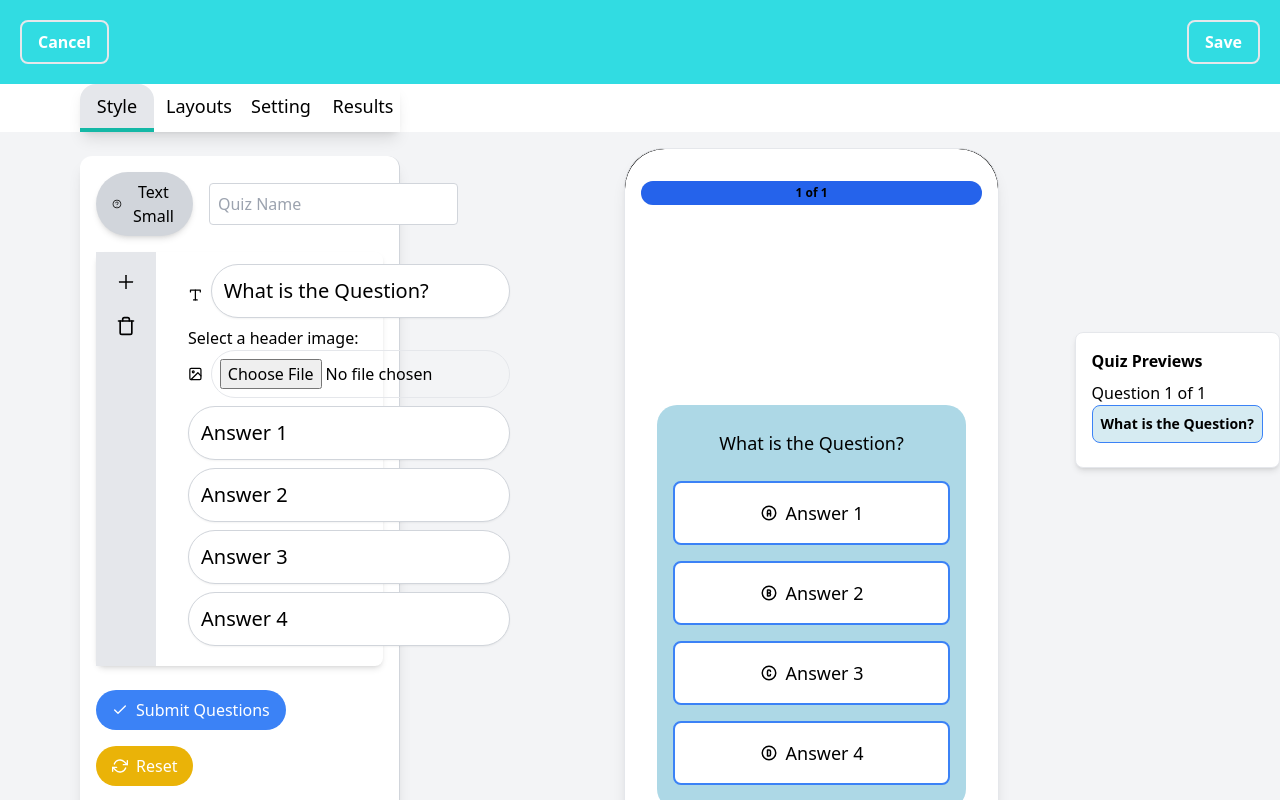
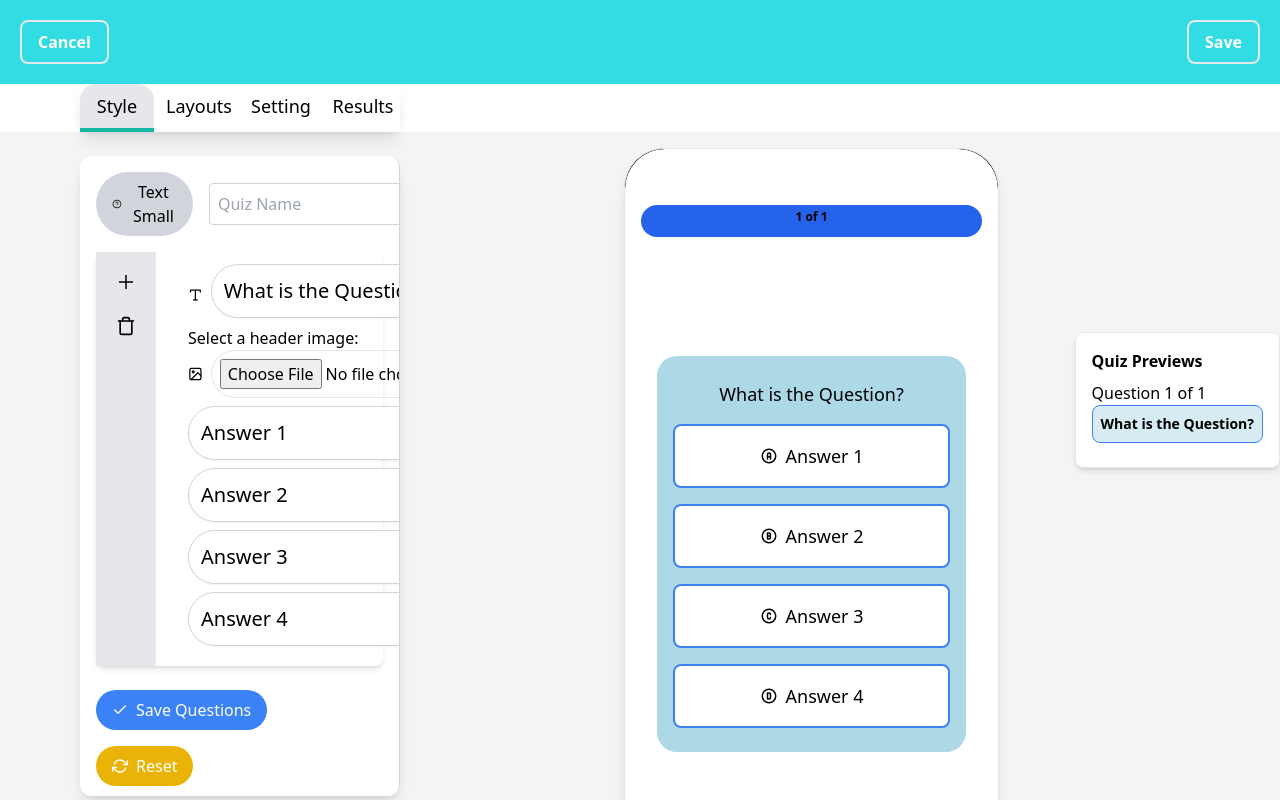
Before and after one commit to Manishsaily/visionVerse-Project, a Next.js app: page /setting in a window 1280 px wide. Shown: the top 800 px of the page. Built offline with nearby package versions, Linux system fonts and the light colour scheme.

Commit message:
created different template progress bar and UI elements

```diff
--- a/src/app/components/Quizeselection.jsx
+++ b/src/app/components/Quizeselection.jsx
@@ -5,7 +5,7 @@ const Quizselection = () => {
     return (
       <div>
           {/* Navbar */}
-          <nav className='bg-blue-600 text-white p-4'>
+          <nav className='bg-[#31dce2] text-black p-4'>
             <ul className='flex justify-center'>
                 <li>
                     <a>Vision Verse Interactive</a>
--- a/src/app/components/TemplatePreview.jsx
+++ b/src/app/components/TemplatePreview.jsx
@@ -21,25 +21,21 @@ export default function TemplatePreview({
 }) {
   // Define the button style with the question container
   const getStyledContainer = () => {
+    const containerHeight =
+      buttonStyle === "style2" ? "h-2/3" : "h-auto"; // Set height to 2/3 for style2
+
     return (
       <div
-        className={`flex flex-col items-center gap-2 p-6 px-4 rounded-lg ${
-          layout === "stacked" ? "-mt-8" : ""
-        }`} // Add margin-top for stacked layout
-        style={{ backgroundColor: buttonColor, borderRadius: "20px" }}
+        className={`flex flex-col items-center justify-center p-6 px-4 rounded-lg ${layout === "stacked" ? "-mt-48" : "-mt-48"} ${containerHeight}`}
+        style={{
+          backgroundColor: buttonStyle === "style2" ? "white" : buttonColor,
+          borderRadius: "20px",
+        }}
       >
-        <p
-          className={`${
-            isLarge ? "text-2xl" : "text-lg"
-          } mb-4 text-center text-black`}
-        >
+        <p className={`${isLarge ? "text-2xl" : "text-lg"} mb-4 text-center text-black`}>
           {questions}
         </p>
-        <div
-          className={`grid ${
-            layout === "stacked" ? "grid-cols-1" : "grid-cols-2"
-          } gap-4 w-full`}
-        >
+        <div className={`grid ${layout === "stacked" ? "grid-cols-1" : "grid-cols-2"} gap-4 w-full`}>
           {answers.map((answer, idx) => (
             <div className="flex justify-center" key={idx}>
               {getButtonStyle(answer, idx)}
@@ -114,23 +110,55 @@ export default function TemplatePreview({
     }
   };
 
+  const renderLargeNumberProgress = () => {
+    return (
+      <div className="flex justify-center items-center h-full mr-52">
+        <span className="text-6xl font-bold text-blue-600">
+          {currentTemplateIndex + 1}
+        </span>
+        <span className="text-2xl text-gray-600 ml-2">/ {totalTemplates}</span>
+      </div>
+    );
+  };
+
+  // Render progress circles for style2
+  const renderProgressCircles = () => {
+    return (
+      <div className="flex justify-center items-center gap-2 mt-16">
+        {Array.from({ length: totalTemplates }, (_, idx) => (
+          <div
+            key={idx}
+            className={`w-11 h-11 rounded-full flex justify-center items-center border-2 ${
+              idx === currentTemplateIndex ? "bg-orange-600 text-white" : "border-orange-600"
+            }`}
+          >
+            {idx === currentTemplateIndex && (
+              <span className="text-lg font-semibold">{currentTemplateIndex + 1}</span>
+            )}
+          </div>
+        ))}
+      </div>
+    );
+  };
+
   return (
     <div>
       {/* Phone Screen Container */}
       <div className="w-[375px] h-[800px] bg-black border rounded-[40px] overflow-hidden shadow-lg">
+        <div className="h-full rounded-[40px] overflow-hidden relative" style={{ backgroundColor }}>
+         {/* Progress Bar Container */}
          <div
-          className="h-full rounded-[40px] overflow-hidden relative"
-          style={{ backgroundColor }}
+            className={`w-full px-4 py-2 ${
+              buttonStyle === "style2" ? "bg-gray-400" : ""
+            } h-[175px]`} // Gray background only for style2
           >
-          {/* Progress Bar Container */}
-          <div className="w-full px-4 py-2 mt-6">
-            <div className="bg-gray-200 rounded-full h-6 relative">
+            {buttonStyle === "style3" ? renderLargeNumberProgress() : (
+              buttonStyle === "style2" ? renderProgressCircles() : (
+                <div className="rounded-full h-6 relative">
                   <div
-                className="bg-blue-600 rounded-full"
+                    className="bg-blue-600 rounded-full p-4 mt-12"
                     style={{
-                  width: `${
-                    ((currentTemplateIndex + 1) / totalTemplates) * 100
-                  }%`,
+                      width: `${((currentTemplateIndex + 1) / totalTemplates) * 100}%`,
                       height: "100%",
                     }}
                   >
@@ -139,6 +167,8 @@ export default function TemplatePreview({
                     </span>
                   </div>
                 </div>
+              )
+            )}
           </div>
 
           {/* Image Below Progress Bar */}
--- a/src/app/setting/page.jsx
+++ b/src/app/setting/page.jsx
@@ -57,14 +57,14 @@ export default function EditorPage() {
     }
   });
 
-  const [islarge, setIsBig] = useState(false);
+  const [isLarge, setIsBig] = useState(false);
   useEffect(() => {
     try {
-      localStorage.setItem("isLarge", JSON.stringify(islarge));
+      localStorage.setItem("isLarge", JSON.stringify(isLarge));
     } catch (error) {
       console.error("Error saving islarge to localStorage", error);
     }
-  }, [islarge]);
+  }, [isLarge]);
 
   const [layout, setLayout] = useState(() => {
     try {
@@ -340,7 +340,7 @@ export default function EditorPage() {
   }, [quizName]);
 
   const toggleSize = () => {
-    setIsBig(!islarge);
+    setIsBig((prevIsLarge) => !prevIsLarge);
   };
 
   // Add a state to track counts for each answer (used for the scoring system)
@@ -401,18 +401,18 @@ export default function EditorPage() {
   return (
     <div className="flex min-h-full bg-gray-100 text-black">
       {/* Editor Controls */}
-      <div className="w-1/4 ml-20 p-4 mt-6 bg-white border-r border-gray-300 rounded-xl shadow-lg">
+      <div className="w-1/4 ml-20 p-4 mt-6 bg-white border-r border-gray-300 rounded-xl shadow-lg overflow-auto h-[80vh]"> {/* Adjust the height as needed */}
           <form onSubmit={handleSubmit}>
               <div className="mb-4 flex justify-between items-center">
                 <button
                     type="button"
                     onClick={toggleSize}
-              className={`py-2 px-4 flex items-center gap-2 rounded-full shadow-md ${
-                islarge ? "bg-gray-800 text-white" : "bg-gray-300 text-black"
+                    className={`py-2 px-4 flex items-center gap-2 rounded-full ${
+                        isLarge ? "bg-gray-800 text-white" : "bg-gray-300 text-black"
                     }`}
                 >
                 <AiOutlineQuestionCircle />
-              {islarge ? "Text Large" : "Text Small"}
+                {isLarge ? "Text Large" : "Text Small"}
                 </button>
                 <input
                   type="text"
@@ -437,7 +437,7 @@ export default function EditorPage() {
                   className="bg-blue-500 text-white py-2 px-4 flex items-center gap-2 rounded-full hover:bg-blue-600 focus:outline-none focus:ring-2 focus:ring-blue-400"
               >
                   <FiCheck />
-            Submit Questions
+                  Save Questions
               </button>
               {/* Reset Button */}
               <button
@@ -450,7 +450,7 @@ export default function EditorPage() {
               </button>
               <Link href="/quizzes" passHref>
                   <button
-              type="submit"
+                      type="button"
                       className="mt-4 bg-blue-500 text-white py-2 px-4 flex items-center gap-2 rounded-full hover:bg-blue-600 focus:outline-none focus:ring-2 focus:ring-blue-400"
                   >
                       Previews
@@ -466,7 +466,7 @@ export default function EditorPage() {
           <div className="mb-6">
             <TemplatePreview
               {...templates[currentTemplateIndex]} // only show the current template
-              islarge={islarge}
+              islarge={isLarge}
               layout={layout}
               buttonColor={buttonColor}
               backgroundColor={backgroundColor}
--- a/src/app/testType/page.jsx
+++ b/src/app/testType/page.jsx
@@ -29,7 +29,7 @@ export default function testType() {
     <div className="flex flex-col">
 
         {/* Navbar */}
-        <nav className='bg-blue-600 text-white p-4'>
+        <nav className='bg-[#31dce2] text-white p-4'>
             <ul className='flex justify-between'>
                 <li>
                     <Link href= "/">
```
Lines whose indentation alone changed are shown as unchanged.
